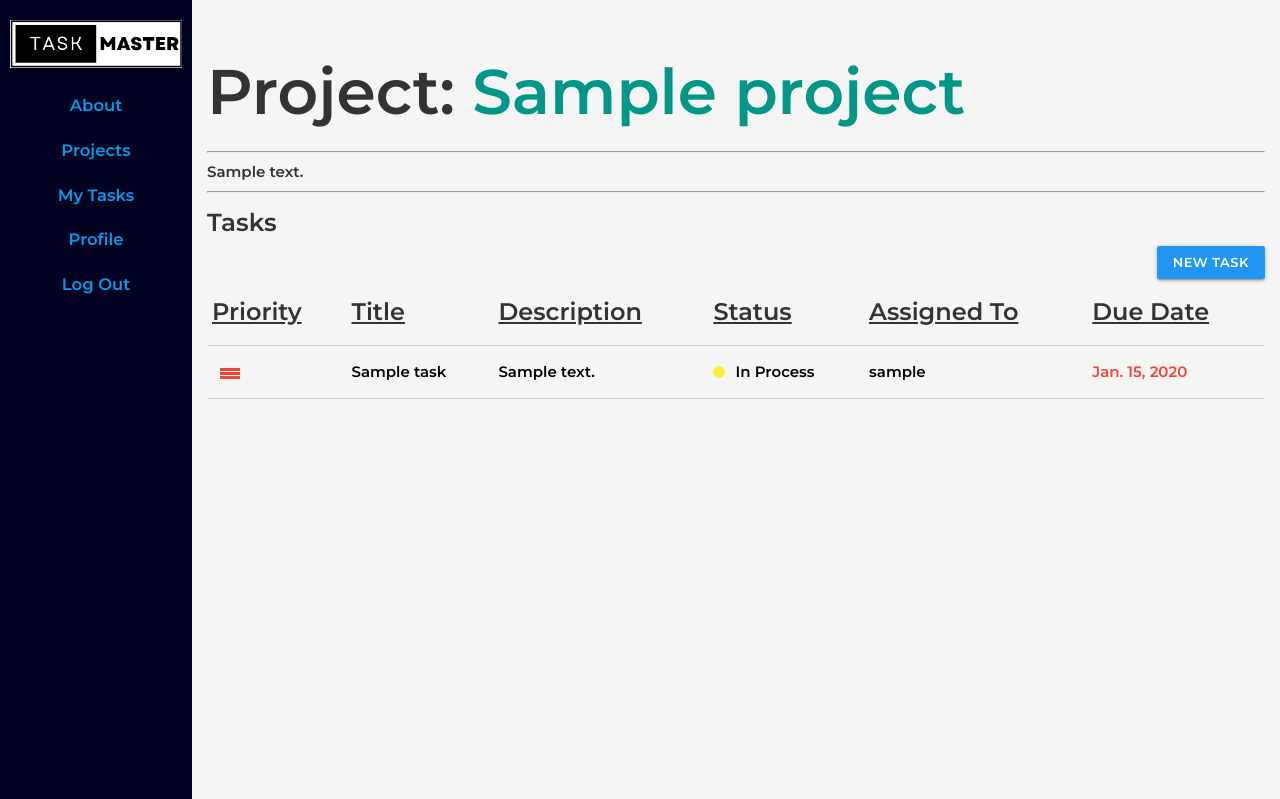
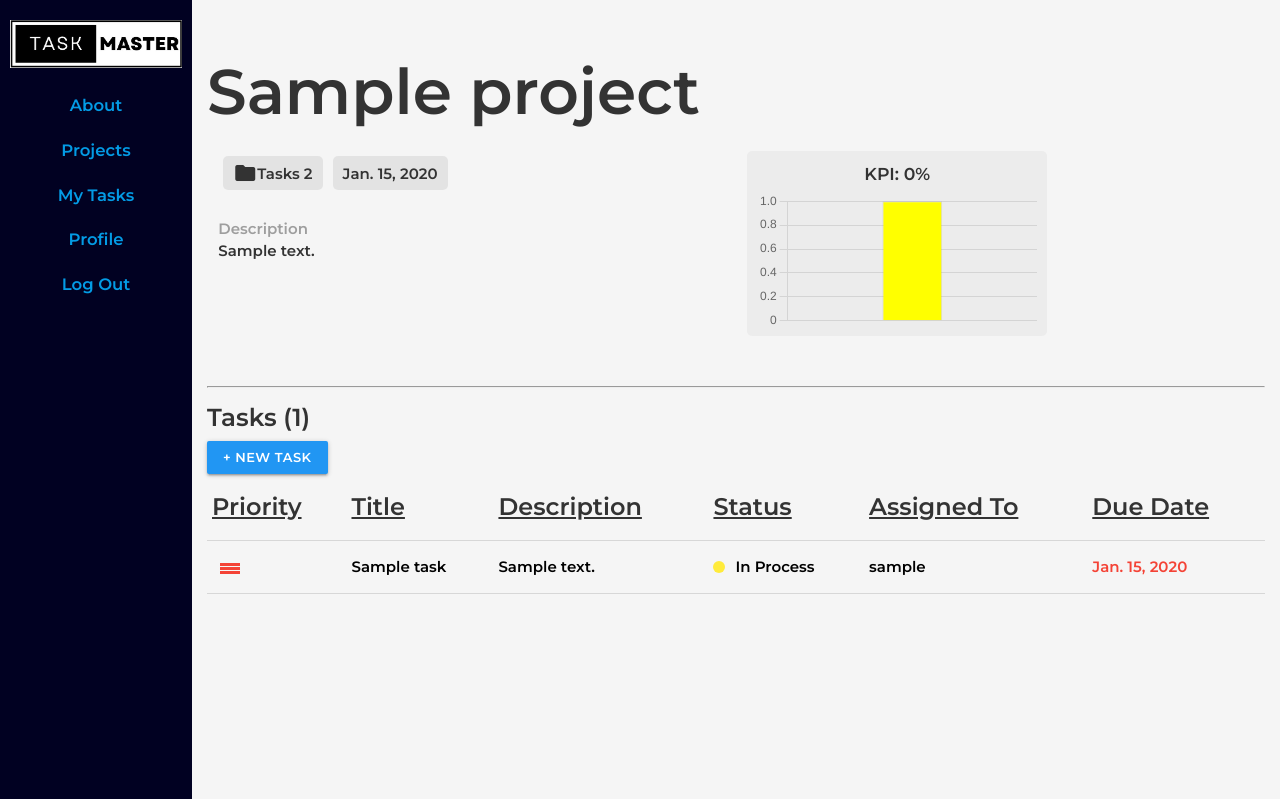
Before and after one commit to lucas-richards/task_master, a Django app: page /projects/1/ in a window 1280 px wide. Shown: the top 799 px of the page. Run offline with Django 4.2, Linux system fonts and the light colour scheme; a user stored in the database is signed in; tables that the repository leaves empty hold one stand-in row (values such as "Sample post").

Commit message:
add chart

```diff
--- a/main_app/static/css/style.css
+++ b/main_app/static/css/style.css
@@ -67,11 +67,8 @@ footer.page-footer {
     box-shadow: 0 5px 5px 0 rgba(0, 0, 0, 0.4), 0 6px 4px -2px rgba(0, 0, 0, 0.4), 0 5px 10px 0 rgba(0, 0, 0, 0.5);
 }
 
-.button_row {
-    display: flex;
-    flex-direction: row;
-    justify-content: flex-end;
-    gap: 15px;
+button {
+    margin: 10px;
 }
 
 /* Custom Navy Blue */
@@ -396,3 +393,10 @@ th {
     margin: 5px;
     border-radius: 5px;
 }
+
+.project-details{
+    border-radius: 5px;
+    padding: 2px 10px 5px 10px;
+    max-width: 300px;
+    background-color:  rgba(200, 200, 200, 0.2);
+}
--- a/main_app/templates/base.html
+++ b/main_app/templates/base.html
@@ -19,6 +19,8 @@
   <script src="https://cdnjs.cloudflare.com/ajax/libs/materialize/1.0.0/js/materialize.min.js"></script>
   <link href="https://fonts.googleapis.com/icon?family=Material+Icons" rel="stylesheet">
   <link rel="stylesheet" type="text/css" href="{% static 'css/style.css' %}">
+  <!-- JS chart for project detail -->
+  <script src="https://cdn.jsdelivr.net/npm/chart.js"></script>
 </head>
 
 <body>
--- a/main_app/templates/projects/detail.html
+++ b/main_app/templates/projects/detail.html
@@ -3,27 +3,56 @@
 {% load static %}
 
 {% block content %}
-<h1>Project: <span class="teal-text">{{project.title}}</span></h1>
 {% if profile.is_manager %}
-<div class="button_row">
-  <a href="{% url 'projects_delete' project.id %}">
+<a href="{% url 'projects_index' %}">
+  <i class="material-icons">keyboard_backspace</i>
+</a>
+
+  <a class="right" href="{% url 'projects_delete' project.id %}">
     <button type="button" class="button danger">Delete Project</button>
   </a>
-  <a href="{% url 'projects_update' project.id %}">
+  <a class="right" href="{% url 'projects_update' project.id %}">
     <button type="submit" class="button grey-btn">Update Project</button>
   </a>
-</div>
+
 {% endif %}
 
-<hr>
+<h1 class="">{{project.title}}</h1>
+<div class="row">
+  <div class="col s6">
+    <div class="attributes-container">
+      <div class="attributes-wrapper">
+        <i class="material-icons">folder</i>
+        <p>Tasks 2</p>
+      </div>
+      <div class="attributes-wrapper">
+        <p>{{ project.due_date}}</p>
+      </div>
+    </div>
+    <br>
+    <p class="grey-text">Description</p>
+    <p >{{ project.description}} </p>
+  </div>
+  <div class="col s6 center">
+    <div class="project-details">
+      <h6 class="center">KPI: {{ kpi }}%</h6>
+      <canvas id="barChart" width="400" height="200"></canvas>
+    </div>
+  </div>
+</div>
 
 
-<p>{{ project.description}}</p>
+  <br>
+
 <hr>
-<h5>Tasks</h5>
+<h5>Tasks ({{ tasks_count}})</h5>
+
+
+
+
 <!-- Modal Trigger -->
-<div class="button_row">
-  <a class="waves-effect waves-light btn-small blue modal-trigger button-royal" href="#modal1">New Task</a>
+<div class="button_row ">
+  <a class="waves-effect waves-light btn-small blue modal-trigger button-royal " href="#modal1"> + New Task</a>
 </div>
 <table class="highlight">
   <thead>
@@ -124,5 +153,49 @@
     });
   });
 </script>
+<script>
+  // Sample data for the chart
+  var data = {
+      labels: ['', '', ''],
+      datasets: [{
+          label: 'Values',
+          data: [{{tasks_c}}, {{tasks_p}}, {{tasks_h}}],
+          backgroundColor: [
+               'green',
+               'yellow',
+               'red'
+           ],
+          borderWidth: 1
+      }]
+  };
+
+  // Configuration options for the chart
+  var options = {
+       scales: {
+        x: {
+               display: false, // Hide the x-axis ticks and labels
+               beginAtZero: true,
+               grid: {
+                   display: false, // Remove the grid lines behind the bars
+               }
+           },
+       },
+       plugins: {
+           legend: {
+               display: false // Hide the legend
+           }
+       }
+   };
+
+  // Get the canvas element
+  var ctx = document.getElementById('barChart').getContext('2d');
+
+  // Create the bar chart
+  var barChart = new Chart(ctx, {
+      type: 'bar',
+      data: data,
+      options: options
+  });
+</script>
 
 {% endblock %}
--- a/main_app/views.py
+++ b/main_app/views.py
@@ -160,13 +160,6 @@ class TaskDelete(DeleteView):
         redirect_success_url = '/projects/' + str(project_id)
         return redirect_success_url
 
-
-# # PROJECT VIEWS
-# class ProjectList(ListView):
-#     model = Project
-#     template_name = 'projects/index.html'
-
-
 def projects_index(request):
     projects = Project.objects.filter()
     profile = Profile.objects.get(user=request.user)
@@ -179,12 +172,22 @@ def projects_index(request):
 def projects_detail(request, proj_id):
     project = Project.objects.get(id=proj_id)
     tasks = Task.objects.filter(project=proj_id)
+    tasks_count = Task.objects.filter(project=proj_id).count()
+    tasks_p = Task.objects.filter(status='P',project=proj_id).count()
+    tasks_c = Task.objects.filter(status='C',project=proj_id).count()
+    tasks_h = Task.objects.filter(status='H',project=proj_id).count()
     task_form = TaskForm()
+    kpi = int(tasks_c/tasks_count*100)
     profile = Profile.objects.get(user=request.user)
     return render(request, 'projects/detail.html', {
         'project': project,
         'tasks': tasks,
+        'tasks_count': tasks_count,
+        'tasks_p': tasks_p,
+        'tasks_c': tasks_c,
+        'tasks_h': tasks_h,
         'task_form': task_form,
+        'kpi': kpi,
         "profile": profile
     })
 
```
Also changed, not shown: main_app/templates/tasks/index.html (deleted, +0 -48 lines), main_app/templates/team.html (+24 -16 lines).
